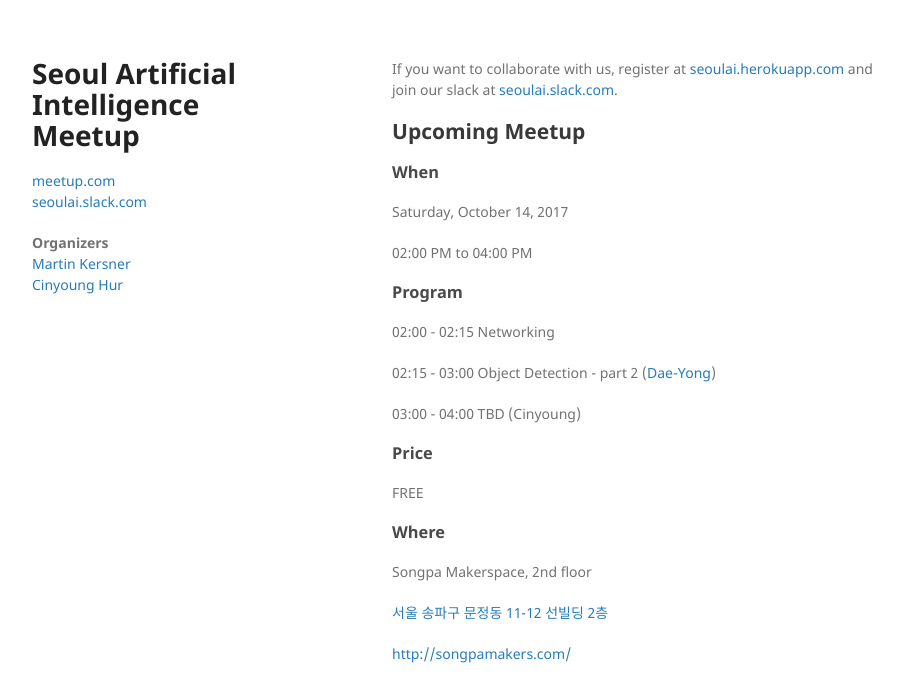
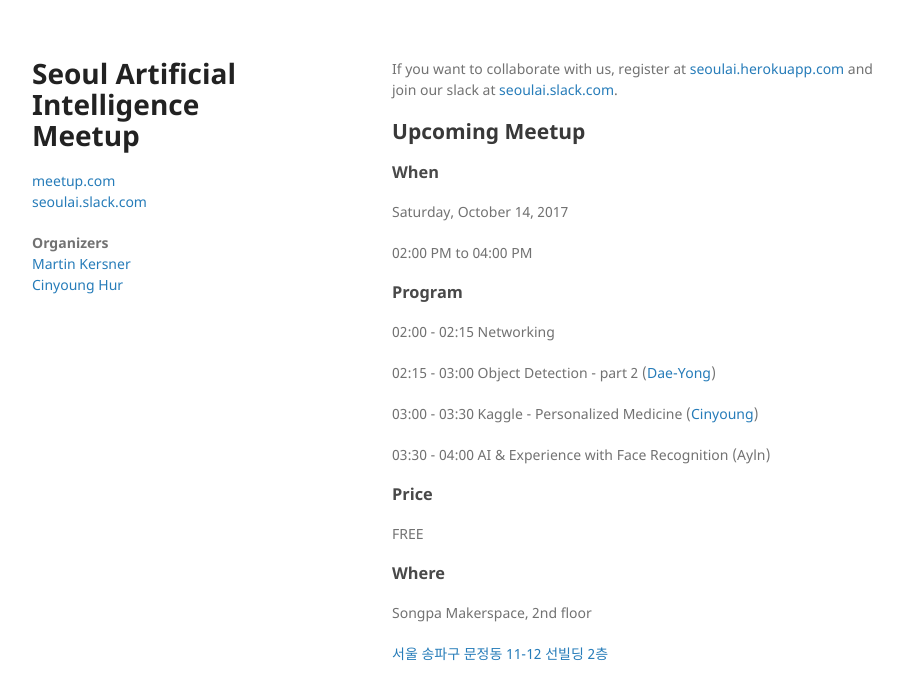
Before and after one commit to martinkersner/seoul-artificial-intelligence-meetup, a Jekyll site: the page built from docs/index.md, in a window 1280 px wide and 900 px high, cut to the strip 0-680 px from the top of the window. Shown: the whole strip, without its empty margins (178-1081 px from the left). Built offline with Jekyll 4.4.1, drawn with Linux system fonts in a browser that asks for light colours; the repository's description, which GitHub fills in, is left out.

Commit message:
Update meetup on Oct 14

```diff
--- a/docs/index.md
+++ b/docs/index.md
@@ -17,7 +17,9 @@
 
 02:15 - 03:00 Object Detection - part 2 ([Dae-Yong](members/daeyong))
 
-03:00 - 04:00 TBD (Cinyoung)
+03:00 - 03:30 Kaggle - Personalized Medicine ([Cinyoung](members/cinyoung))
+
+03:30 - 04:00 AI & Experience with Face Recognition (Ayln)
 
 ### Price
 <!--TBD-->
```
